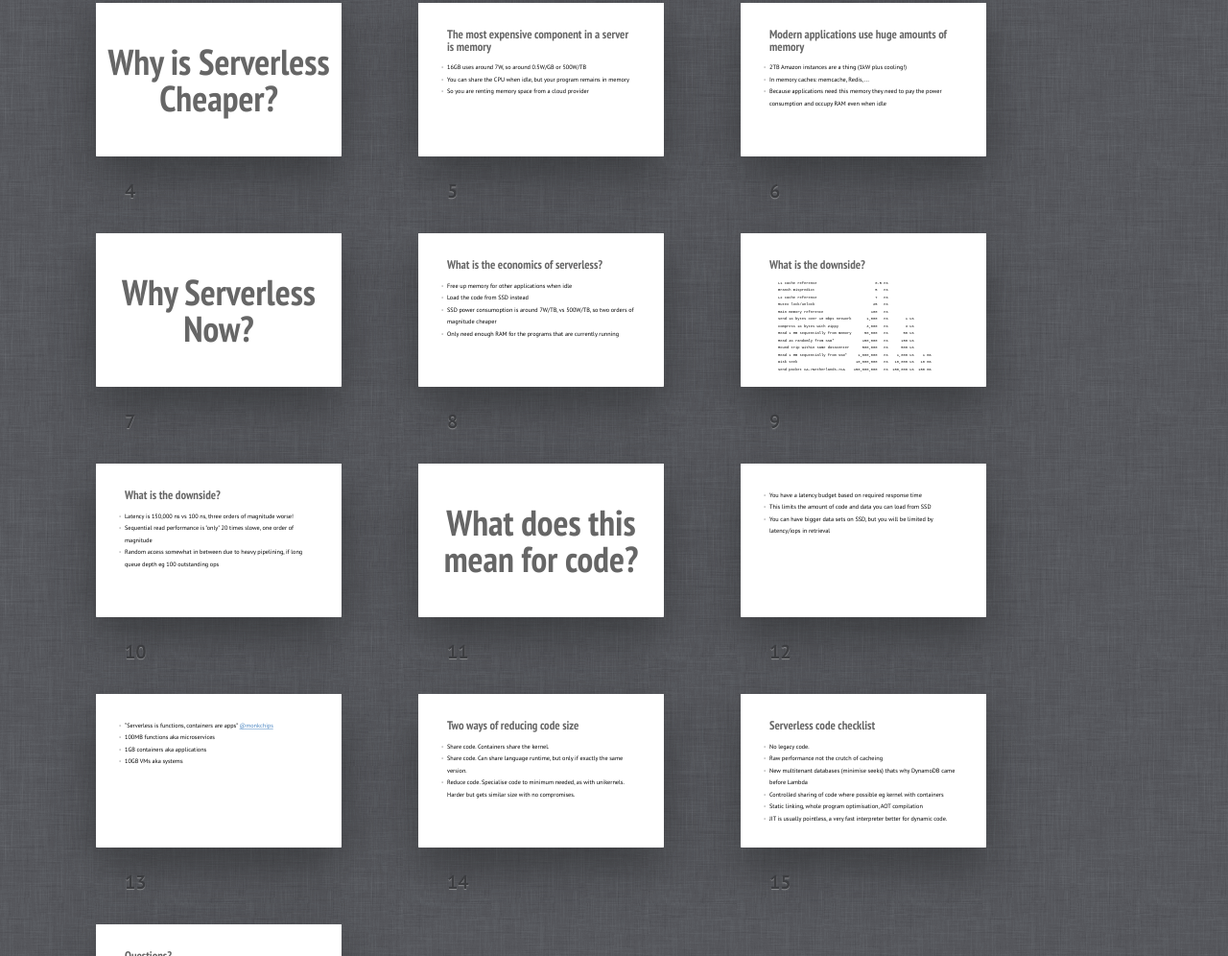
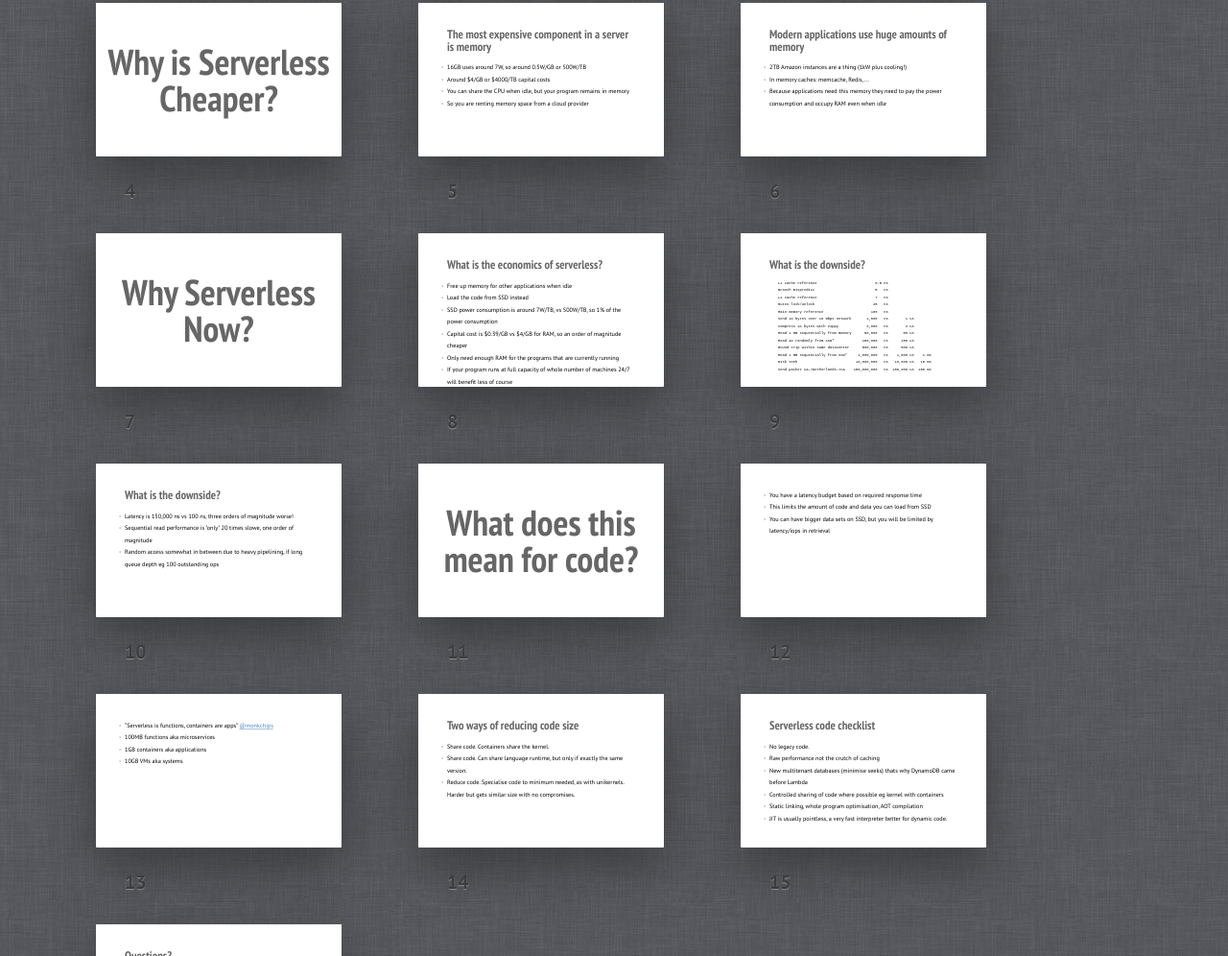
Before and after one commit to justincormack/serverless-lightning-talk, a plain HTML site: page index.html in a window 1280 px wide. Shown: the part 467-1463 px from the top of the page at 96% size. Drawn offline with Linux system fonts and the light colour scheme.

Commit message:
tweaks
Signed-off-by: Justin Cormack <justin.cormack@docker.com>

```diff
--- a/index.html
+++ b/index.html
@@ -93,6 +93,7 @@
 	<h2>The most expensive component in a server is memory</h2>
 <ul>
 	<li>16GB uses around 7W, so around 0.5W/GB or 500W/TB
+	<li>Around $4/GB or $4000/TB capital costs
   <li>You can share the CPU when idle, but your program remains in memory
 	<li>So you are renting memory space from a cloud provider
 <ul>
@@ -122,8 +123,10 @@
 <ul>
 	<li>Free up memory for other applications when idle
   <li>Load the code from SSD instead
-	<li>SSD power consumoption is around 7W/TB, vs 500W/TB, so two orders of magnitude cheaper
+	<li>SSD power consumption is around 7W/TB, vs 500W/TB, so 1% of the power consumption
+	<li>Capital cost is $0.39/GB vs $4/GB for RAM, so an order of magnitude cheaper
 	<li>Only need enough RAM for the programs that are currently running
+	<li>If your program runs at full capacity of whole number of machines 24/7 will benefit less of course
 <ul>
 </div>
 </section>
@@ -203,7 +206,7 @@
 	<h2>Serverless code checklist</h2>
 <ul>
 	<li>No legacy code.
-  <li>Raw performance not the crutch of cacheing
+  <li>Raw performance not the crutch of caching
 	<li>New multitenant databases (minimise seeks) thats why DynamoDB came before Lambda
 	<li>Controlled sharing of code where possible eg kernel with containers
 	<li>Static linking, whole program optimisation, AOT compilation
```
